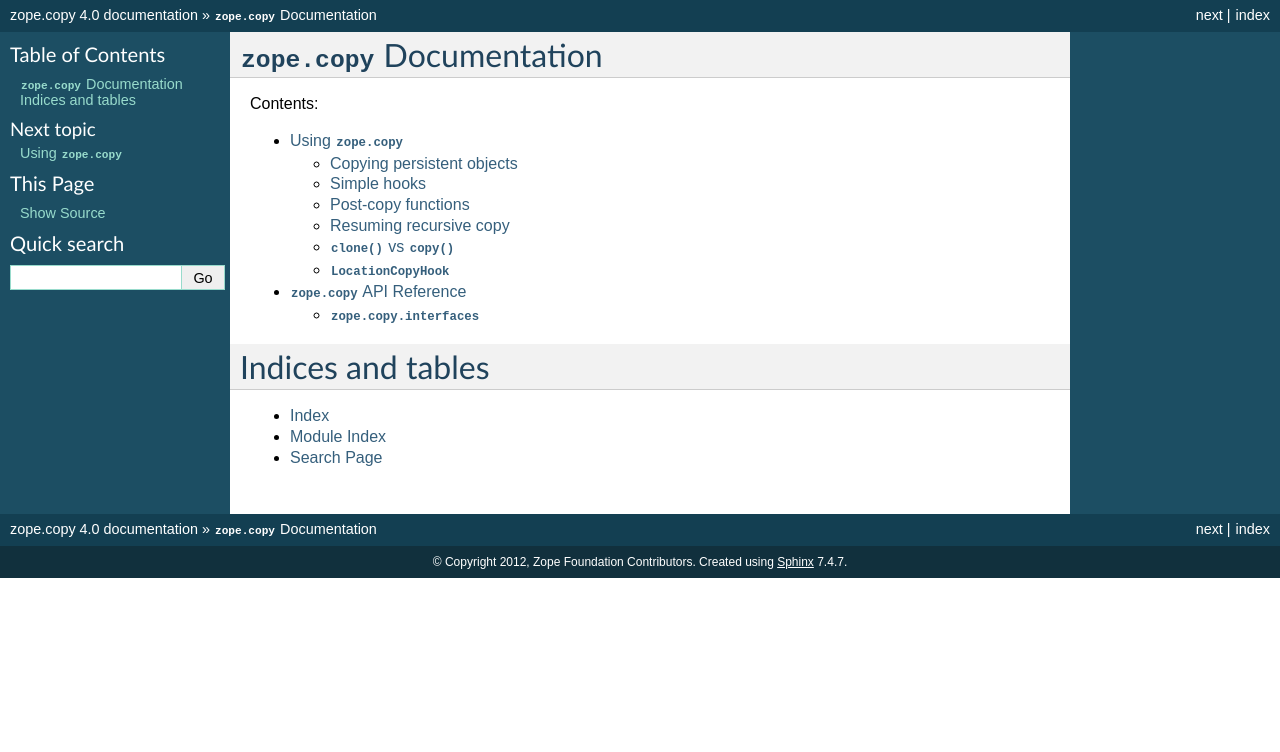
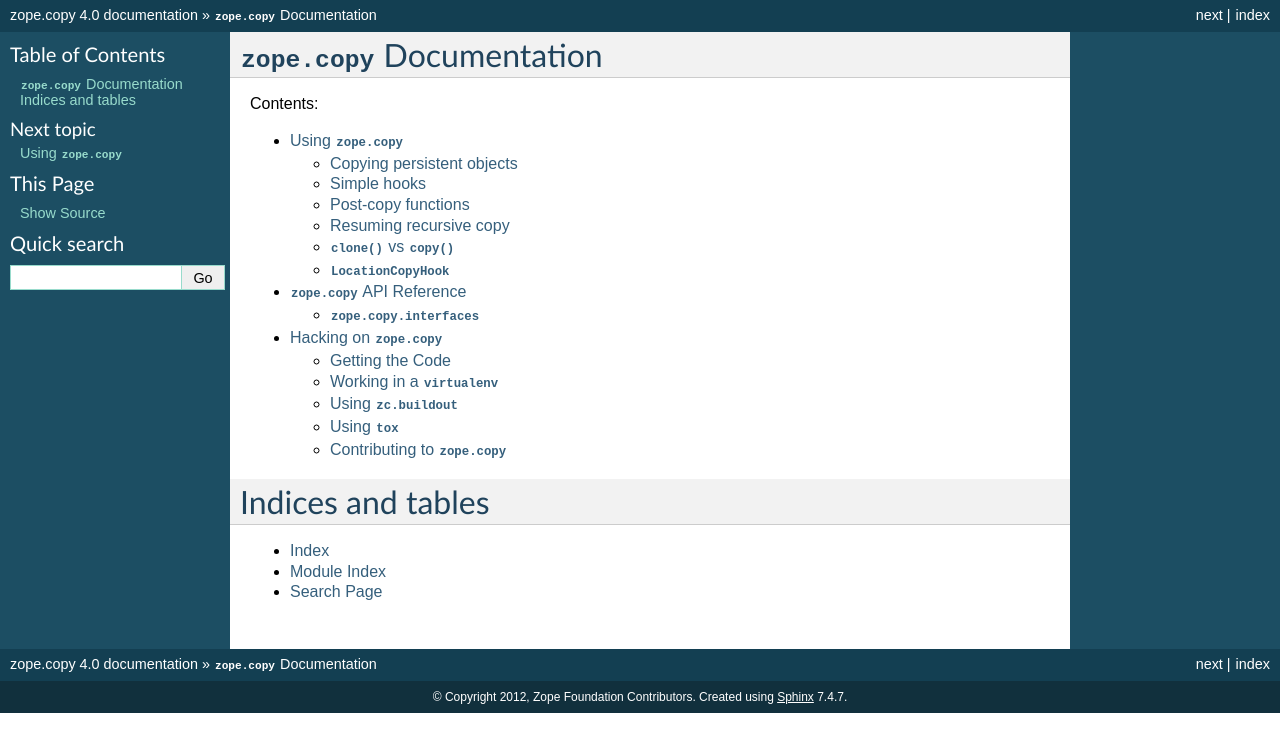
Before and after one commit to zopefoundation/zope.copy, a Sphinx documentation site: the page built from docs/index.rst, in a window 1280 px wide. Shown: the top 752 px of the page. Built offline with Sphinx 7.4.7, drawn with Linux system fonts in a browser that asks for light colours; some of the changed lines change nothing that is shown.

Commit message:
Add 'hacking' docs.

```diff
--- /dev/null
+++ b/docs/hacking.rst
@@ -0,0 +1,303 @@
+Hacking on :mod:`zope.copy`
+===========================
+
+
+Getting the Code
+################
+
+The main repository for :mod:`zope.copy` is in the Zope Foundation
+Github repository:
+
+  https://github.com/zopefoundation/zope.copy
+
+You can get a read-only checkout from there:
+
+.. code-block:: sh
+
+   $ git clone https://github.com/zopefoundation/zope.copy.git
+
+or fork it and get a writeable checkout of your fork:
+
+.. code-block:: sh
+
+   $ git clone git@github.com/jrandom/zope.copy.git
+
+The project also mirrors the trunk from the Github repository as a
+Bazaar branch on Launchpad:
+
+https://code.launchpad.net/zope.copy
+
+You can branch the trunk from there using Bazaar:
+
+.. code-block:: sh
+
+   $ bzr branch lp:zope.copy
+
+
+Working in a ``virtualenv``
+###########################
+
+Installing
+----------
+
+If you use the ``virtualenv`` package to create lightweight Python
+development environments, you can run the tests using nothing more
+than the ``python`` binary in a virtualenv.  First, create a scratch
+environment:
+
+.. code-block:: sh
+
+   $ /path/to/virtualenv --no-site-packages /tmp/hack-zope.copy
+
+Next, get this package registered as a "development egg" in the
+environment:
+
+.. code-block:: sh
+
+   $ /tmp/hack-zope.copy/bin/python setup.py develop
+
+Running the tests
+-----------------
+
+Then, you canrun the tests using the build-in ``setuptools`` testrunner:
+
+.. code-block:: sh
+
+   $ /tmp/hack-zope.copy/bin/python setup.py test -q
+   ...........
+   ----------------------------------------------------------------------
+   Ran 11 tests in 0.000s
+
+   OK
+
+If you have the :mod:`nose` package installed in the virtualenv, you can
+use its testrunner too:
+
+.. code-block:: sh
+
+   $ /tmp/hack-zope.copy/bin/nosetests
+   ............
+   ----------------------------------------------------------------------
+   Ran 12 tests in 0.011s
+
+   OK
+
+If you have the :mod:`coverage` pacakge installed in the virtualenv,
+you can see how well the tests cover the code:
+
+.. code-block:: sh
+
+   $ .tox/coverage/bin/nosetests --with-coverage
+   ............
+   Name                   Stmts   Miss  Cover   Missing
+   ----------------------------------------------------
+   zope.copy                 59      0   100%
+   zope.copy._compat          6      0   100%
+   zope.copy.examples         4      0   100%
+   zope.copy.interfaces       5      0   100%
+   ----------------------------------------------------
+   TOTAL                     74      0   100%
+   ----------------------------------------------------------------------
+   Ran 12 tests in 0.062s
+
+   OK
+
+
+Building the documentation
+--------------------------
+
+:mod:`zope.copy` uses the nifty :mod:`Sphinx` documentation system
+for building its docs.  Using the same virtualenv you set up to run the
+tests, you can build the docs:
+
+.. code-block:: sh
+
+   $ /tmp/hack-zope.copy/bin/easy_install Sphinx
+   ...
+   $ cd docs
+   $ PATH=/tmp/hack-zope.copy/bin:$PATH make html
+   sphinx-build -b html -d _build/doctrees   . _build/html
+   ...
+   build succeeded.
+
+   Build finished. The HTML pages are in _build/html.
+
+You can also test the code snippets in the documentation:
+
+.. code-block:: sh
+
+   $ PATH=/tmp/hack-zope.copy/bin:$PATH make doctest
+   sphinx-build -b doctest -d _build/doctrees   . _build/doctest
+   ...
+   running tests...
+
+   Document: narr
+   --------------
+   1 items passed all tests:
+     93 tests in default
+   93 tests in 1 items.
+   93 passed and 0 failed.
+   Test passed.
+
+   Doctest summary
+   ===============
+      93 tests
+       0 failures in tests
+       0 failures in setup code
+       0 failures in cleanup code
+   build succeeded.
+   Testing of doctests in the sources finished, look at the  \
+       results in _build/doctest/output.txt.
+
+
+Using :mod:`zc.buildout`
+########################
+
+Setting up the buildout
+-----------------------
+
+:mod:`zope.copy` ships with its own :file:`buildout.cfg` file and
+:file:`bootstrap.py` for setting up a development buildout:
+
+.. code-block:: sh
+
+   $ /path/to/python2.6 bootstrap.py
+   ...
+   Generated script '.../bin/buildout'
+   $ bin/buildout
+   Develop: '/home/jrandom/projects/Zope/zope.event/.'
+   ...
+
+Running the tests
+-----------------
+
+You can now run the tests:
+
+.. code-block:: sh
+
+   $ bin/test --all
+   Running zope.testing.testrunner.layer.UnitTests tests:
+     Set up zope.testing.testrunner.layer.UnitTests in 0.000 seconds.
+     Ran 2 tests with 0 failures and 0 errors in 0.000 seconds.
+   Tearing down left over layers:
+     Tear down zope.testing.testrunner.layer.UnitTests in 0.000 seconds.
+
+
+
+Using :mod:`tox`
+################
+
+Running Tests on Multiple Python Versions
+-----------------------------------------
+
+`tox <http://tox.testrun.org/latest/>`_ is a Python-based test automation
+tool designed to run tests against multiple Python versions.  It creates
+a ``virtualenv`` for each configured version, installs the current package
+and configured dependencies into each ``virtualenv``, and then runs the
+configured commands.
+
+:mod:`zope.copy` configures the following :mod:`tox` environments via
+its ``tox.ini`` file:
+
+- The ``py26``, ``py27``, ``py32``, ``py33``, ``py34``, and ``pypy``
+  environments build a ``virtualenv`` with the appropriate interpreter,
+  installs :mod:`zope.copy` and dependencies, and runs the tests
+  via ``python setup.py test -q``.
+
+- The ``coverage`` environment builds a ``virtualenv`` with ``python2.6``,
+  installs :mod:`zope.copy`, installs
+  :mod:`nose` and :mod:`coverage`, and runs ``nosetests`` with statement
+  coverage.
+
+- The ``docs`` environment builds a virtualenv with ``python2.6``, installs
+  :mod:`zope.copy`, installs ``Sphinx`` and
+  dependencies, and then builds the docs and exercises the doctest snippets.
+
+This example requires that you have a working ``python2.6`` on your path,
+as well as installing ``tox``:
+
+.. code-block:: sh
+
+   $ tox -e py26
+   GLOB sdist-make: .../zope.copy/setup.py
+   py26 sdist-reinst: .../zope.copy/.tox/dist/zope.copy-4.0.2dev.zip
+   py26 runtests: commands[0]
+   ...........
+   ----------------------------------------------------------------------
+   Ran 11 tests in 0.000s
+
+   OK
+   ___________________________________ summary ____________________________________
+   py26: commands succeeded
+   congratulations :)
+
+Running ``tox`` with no arguments runs all the configured environments,
+including building the docs and testing their snippets:
+
+.. code-block:: sh
+
+   $ tox
+   GLOB sdist-make: .../zope.copy/setup.py
+   py26 sdist-reinst: .../zope.copy/.tox/dist/zope.copy-4.0.2dev.zip
+   py26 runtests: commands[0]
+   ...
+   Doctest summary
+   ===============
+    93 tests
+      0 failures in tests
+      0 failures in setup code
+      0 failures in cleanup code
+   build succeeded.
+   ___________________________________ summary ____________________________________
+   py26: commands succeeded
+   py27: commands succeeded
+   py32: commands succeeded
+   py33: commands succeeded
+   py34: commands succeeded
+   pypy: commands succeeded
+   pypy3: commands succeeded
+   coverage: commands succeeded
+   docs: commands succeeded
+   congratulations :)
+
+
+Contributing to :mod:`zope.copy`
+################################
+
+Submitting a Bug Report
+-----------------------
+
+:mod:`zope.copy` tracks its bugs on Github:
+
+  https://github.com/zopefoundation/zope.copy/issues
+
+Please submit bug reports and feature requests there.
+
+
+Sharing Your Changes
+--------------------
+
+.. note::
+
+   Please ensure that all tests are passing before you submit your code.
+   If possible, your submission should include new tests for new features
+   or bug fixes, although it is possible that you may have tested your
+   new code by updating existing tests.
+
+If have made a change you would like to share, the best route is to fork
+the Githb repository, check out your fork, make your changes on a branch
+in your fork, and push it.  You can then submit a pull request from your
+branch:
+
+  https://github.com/zopefoundation/zope.copy/pulls
+
+If you branched the code from Launchpad using Bazaar, you have another
+option:  you can "push" your branch to Launchpad:
+
+.. code-block:: sh
+
+   $ bzr push lp:~jrandom/zope.copy/cool_feature
+
+After pushing your branch, you can link it to a bug report on Github,
+or request that the maintainers merge your branch using the Launchpad
+"merge request" feature.
--- a/docs/index.rst
+++ b/docs/index.rst
@@ -8,6 +8,7 @@
 
    narr
    api
+   hacking
 
 
 Indices and tables
```
